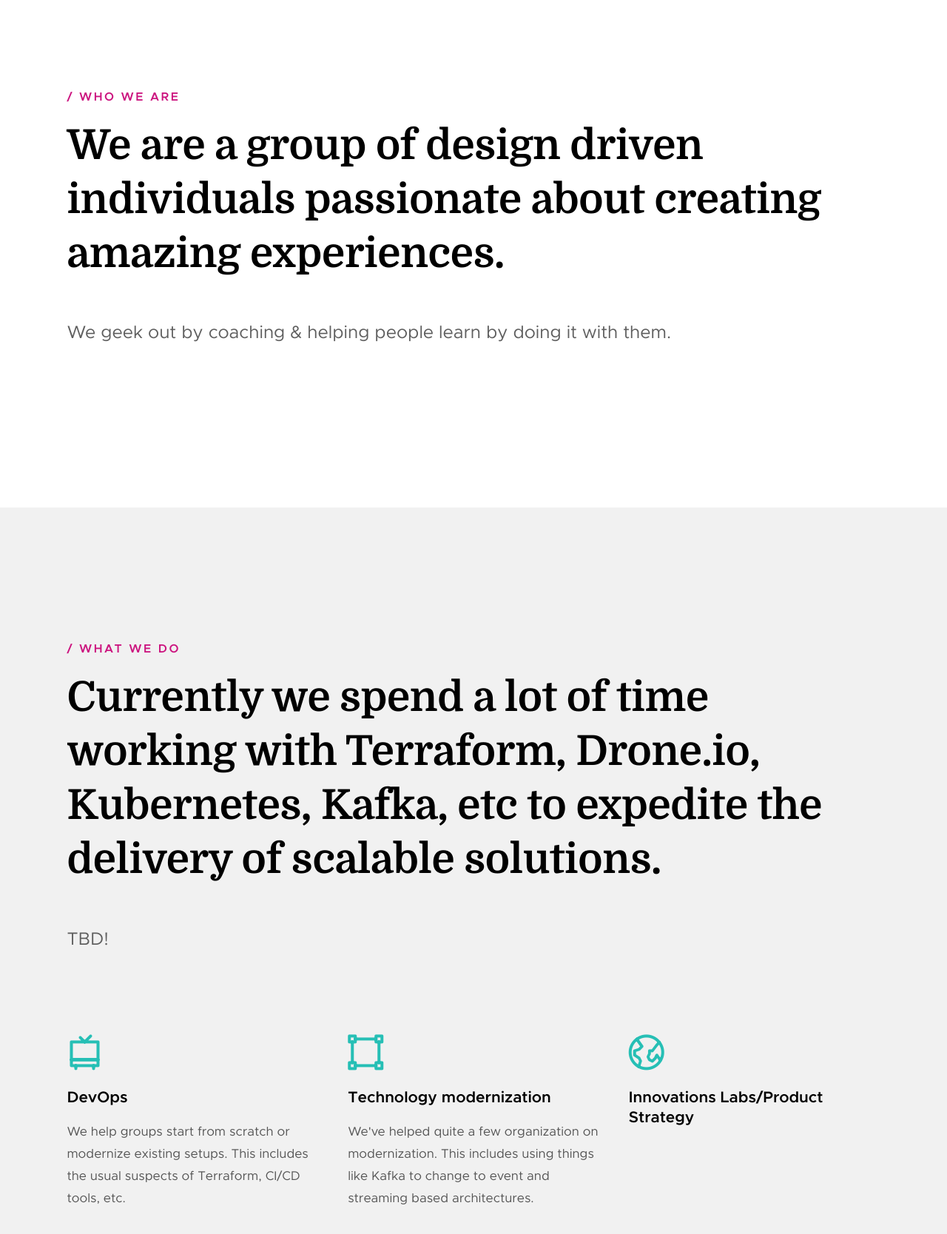
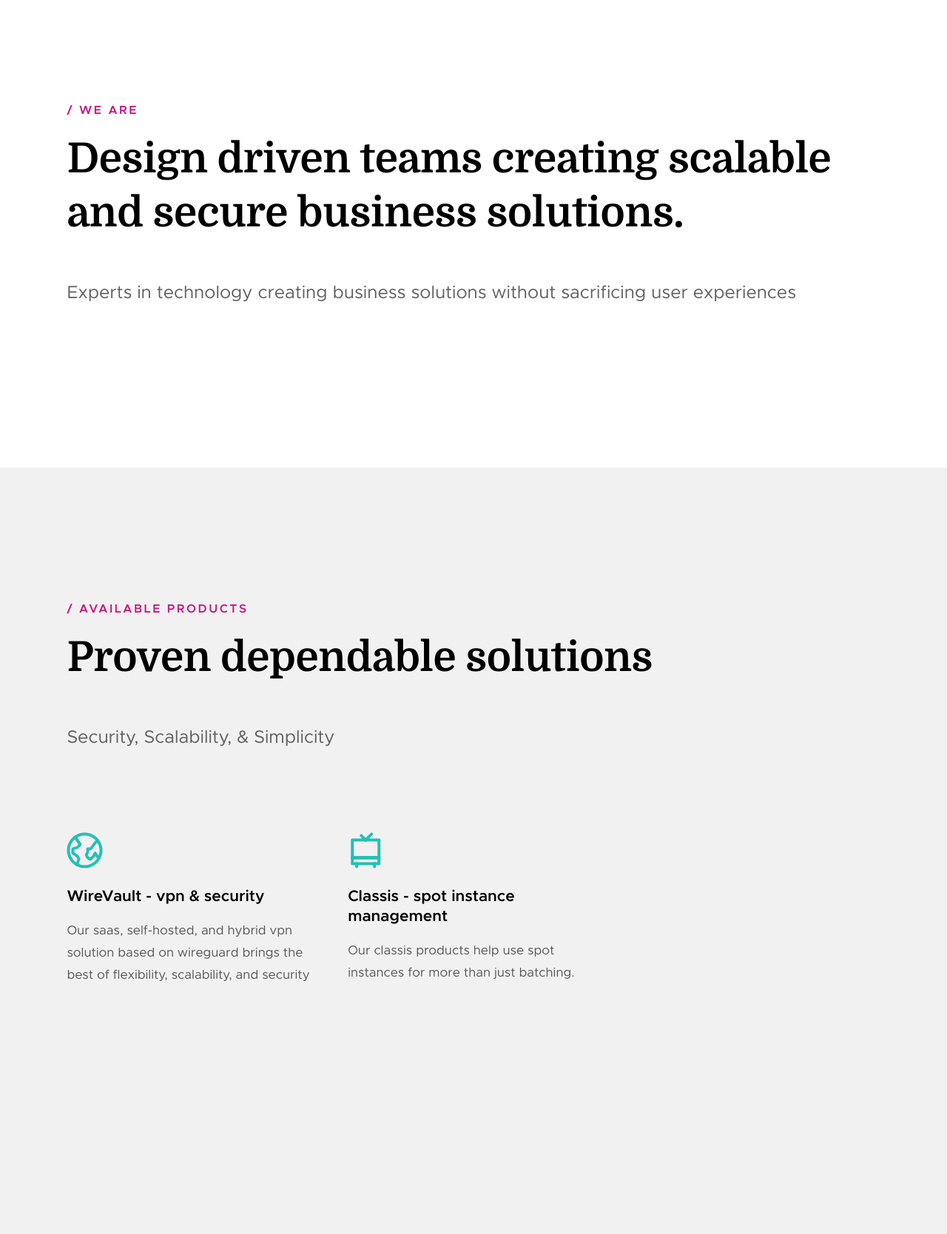
Before and after one commit to josmo/lancement.com, a plain HTML site: page index.html in a window 1280 px wide. Shown: the part 860-2528 px from the top of the page at 74% size. Drawn offline with Linux system fonts and the light colour scheme; files whose address does not match are found by name.

Commit message:
updates for vpn

```diff
--- a/index.html
+++ b/index.html
@@ -53,30 +53,31 @@
                 <ul class="header-nav__list">
                     <li class="current"><a class="smoothscroll"  href="#home" title="home">Home</a></li>
                     <li><a class="smoothscroll"  href="#about" title="about">About</a></li>
+                    <li><a class="smoothscroll"  href="#products" title="products">Products</a></li>
                     <li><a class="smoothscroll"  href="#services" title="services">Services</a></li>
                     <!--<li><a class="smoothscroll"  href="#works" title="works">Works</a></li>-->
                     <li><a class="smoothscroll"  href="#contact" title="contact">Contact</a></li>
                 </ul>
 
-                <p>Perspiciatis hic praesentium nesciunt. Et neque a dolorum <a href='#0'>voluptatem</a> porro iusto sequi veritatis libero enim. Iusto id suscipit veritatis neque reprehenderit.</p>
+<!--                <p>Perspiciatis hic praesentium nesciunt. Et neque a dolorum <a href='#0'>voluptatem</a> porro iusto sequi veritatis libero enim. Iusto id suscipit veritatis neque reprehenderit.</p>-->
 
-                <ul class="header-nav__social">
-                    <li>
-                        <a href="#0"><i class="fab fa-facebook"></i></a>
-                    </li>
-                    <li>
-                        <a href="#0"><i class="fab fa-twitter"></i></a>
-                    </li>
-                    <li>
-                        <a href="#0"><i class="fab fa-instagram"></i></a>
-                    </li>
-                    <li>
-                        <a href="#0"><i class="fab fa-behance"></i></a>
-                    </li>
-                    <li>
-                        <a href="#0"><i class="fab fa-dribbble"></i></a>
-                    </li>
-                </ul>
+<!--                <ul class="header-nav__social">-->
+<!--                    <li>-->
+<!--                        <a href="#0"><i class="fab fa-facebook"></i></a>-->
+<!--                    </li>-->
+<!--                    <li>-->
+<!--                        <a href="#0"><i class="fab fa-twitter"></i></a>-->
+<!--                    </li>-->
+<!--                    <li>-->
+<!--                        <a href="#0"><i class="fab fa-instagram"></i></a>-->
+<!--                    </li>-->
+<!--                    <li>-->
+<!--                        <a href="#0"><i class="fab fa-behance"></i></a>-->
+<!--                    </li>-->
+<!--                    <li>-->
+<!--                        <a href="#0"><i class="fab fa-dribbble"></i></a>-->
+<!--                    </li>-->
+<!--                </ul>-->
 
             </div> <!-- end header-nav__content -->
 
@@ -99,13 +100,12 @@
 
             <div class="row home-content__main">
                 <h1>
-                Hello folks, we are <br>
-                Lancement.
+                Lancement: focusing on scalability, security, and product delivery
                 </h1>
 
                 <p>
-                We help create amazing tech products <br>
-                that will help your business stand out.
+                Products and services that will<br>
+                    help your business stand out.
                 </p>
             </div> <!-- end home-content__main -->
 
@@ -113,6 +113,7 @@
 
         <ul class="home-sidelinks">
             <li><a class="smoothscroll" href="#about">About<span>who we are</span></a></li>
+            <li><a class="smoothscroll" href="#products">Products<span>saas/self hosted</span></a></li>
             <li><a class="smoothscroll" href="#services">Services<span>what we do</span></a></li>
             <li><a  class="smoothscroll" href="#contact">Contact<span>get in touch</span></a></li>
         </ul> <!-- end home-sidelinks -->
@@ -147,15 +148,15 @@
 
         <div class="row section-header" data-aos="fade-up">
             <div class="col-full">
-                <h3 class="subhead">Who We Are</h3>
-                <h1 class="display-1">We are a group of design driven individuals passionate about creating amazing experiences.</h1>
+                <h3 class="subhead">We Are</h3>
+                <h1 class="display-1">Design driven teams creating scalable and secure business solutions.</h1>
             </div>
         </div> <!-- end section-header -->
 
         <div class="row" data-aos="fade-up">
             <div class="col-full">
                 <p class="lead">
-                We geek out by coaching & helping people learn by doing it with them.
+                Experts in technology creating business solutions without sacrificing user experiences
                 </p>
             </div>
         </div> <!-- end about-desc -->
@@ -214,6 +215,52 @@
 
     </section> <!-- end s-about -->
 
+    <!-- products
+================================================== -->
+    <section id='products' class="s-services light-gray">
+
+        <div class="row section-header" data-aos="fade-up">
+            <div class="col-full">
+                <h3 class="subhead">Available products</h3>
+                <h1 class="display-1">Proven dependable solutions</h1>
+            </div>
+        </div> <!-- end section-header -->
+
+        <div class="row" data-aos="fade-up">
+            <div class="col-full">
+                <p class="lead">
+                    Security, Scalability, & Simplicity
+                </p>
+            </div>
+        </div> <!-- end about-desc -->
+
+        <div class="row services-list block-1-3 block-m-1-2 block-tab-full">
+
+            <div class="col-block service-item" data-aos="fade-up">
+                <div class="service-icon  service-icon--web-design">
+                    <i class="icon-earth"></i>
+                </div>
+                <div class="service-text">
+                    <h3 class="h4">WireVault - vpn & security</h3>
+                    <p>Our saas, self-hosted, and hybrid vpn solution based on wireguard brings the best of flexibility, scalability, and security
+                    </p>
+                </div>
+            </div>
+
+            <div class="col-block service-item " data-aos="fade-up">
+                <div class="service-icon service-icon--brand-identity">
+                    <i class="icon-tv"></i>
+                </div>
+                <div class="service-text">
+                    <h3 class="h4">Classis - spot instance management</h3>
+                    <p>Our classis products help use spot instances for more than just batching.
+                    </p>
+                </div>
+            </div>
+
+        </div> <!-- end products-list -->
+
+    </section> <!-- end s-products -->
 
     <!-- services
     ================================================== -->
@@ -222,14 +269,14 @@
         <div class="row section-header" data-aos="fade-up">
             <div class="col-full">
                 <h3 class="subhead">What We Do</h3>
-                <h1 class="display-1">Currently we spend a lot of time working with Terraform, Drone.io, Kubernetes, Kafka, etc to expedite the delivery of scalable solutions.</h1>
+                <h1 class="display-1">Work with various groups to expedite the delivery of scalable solutions.</h1>
             </div>
         </div> <!-- end section-header -->
 
         <div class="row" data-aos="fade-up">
             <div class="col-full">
                 <p class="lead">
-                TBD!
+                Our teams have worked with top 3 telecom companies, major retailers, government organizations, and more.
                 </p>
             </div>
         </div> <!-- end about-desc -->
```
